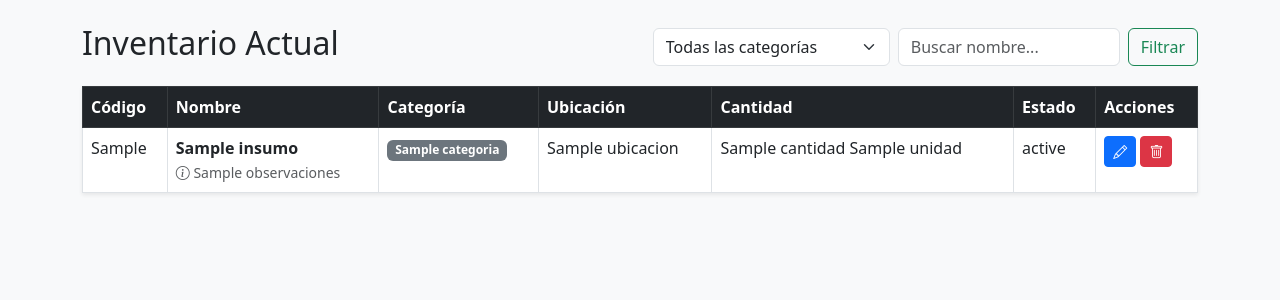
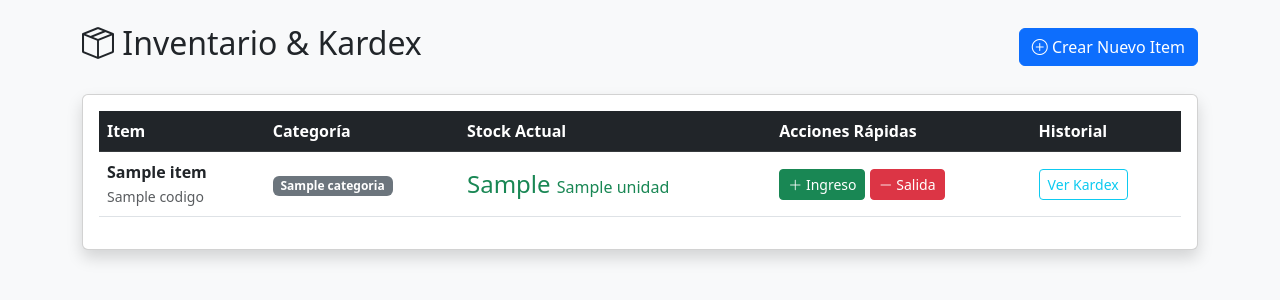
Before and after one commit to saolos12/mining-inventory-system, a Python web app: template templates/inventario.html in a window 1280 px wide. Shown: the part 56-356 px from the top of the page. Run offline with Jinja, Linux system fonts and the light colour scheme; the template is opened without the code that fills it: most values are stand-ins (such as "Sample title", 1, 10 or a date in 2020).

Commit message:
Revamp inventory page with new layout and features
Updated the inventory page layout and added new features for item management.

```diff
--- a/templates/inventario.html
+++ b/templates/inventario.html
@@ -1,53 +1,103 @@
 {% extends "base.html" %}
 
 {% block content %}
-<div class="d-flex justify-content-between align-items-center mb-3">
-    <h2>Inventario Actual</h2>
-
-    <form class="d-flex" action="{{ url_for('inventory.lista') }}" method="GET">
-        <select name="categoria" class="form-select me-2">
-            <option value="Todas">Todas las categorías</option>
-            {% for cat in categorias %}
-                <option value="{{ cat[0] }}">{{ cat[0] }}</option>
-            {% endfor %}
-        </select>
-        <input class="form-control me-2" type="search" placeholder="Buscar nombre..." name="search">
-        <button class="btn btn-outline-success" type="submit">Filtrar</button>
-    </form>
+<div class="d-flex justify-content-between align-items-center mb-4">
+    <h2><i class="bi bi-box-seam"></i> Inventario & Kardex</h2>
+    <a href="{{ url_for('inventory.agregar') }}" class="btn btn-primary">
+        <i class="bi bi-plus-circle"></i> Crear Nuevo Item
+    </a>
 </div>
 
-<table class="table table-hover table-bordered shadow-sm bg-white">
+<div class="card shadow">
+    <div class="card-body">
+        <table class="table table-hover align-middle">
             <thead class="table-dark">
                 <tr>
-            <th>Código</th>
-            <th>Nombre</th>
+                    <th>Item</th>
                     <th>Categoría</th>
-            <th>Ubicación</th>
-            <th>Cantidad</th>
-            <th>Estado</th>
-            <th>Acciones</th>
+                    <th>Stock Actual</th>
+                    <th>Acciones Rápidas</th>
+                    <th>Historial</th>
                 </tr>
             </thead>
             <tbody>
-        {% for insumo in insumos %}
+                {% for item in insumos %}
                 <tr>
-            <td>{{ insumo.codigo_interno }}</td>
                     <td>
-                <strong>{{ insumo.nombre }}</strong>
-                {% if insumo.observaciones %}
-                <br><small class="text-muted"><i class="bi bi-info-circle"></i> {{ insumo.observaciones }}</small>
-                {% endif %}
+                        <strong>{{ item.nombre }}</strong><br>
+                        <small class="text-muted">{{ item.codigo }}</small>
                     </td>
-            <td><span class="badge bg-secondary">{{ insumo.categoria }}</span></td>
-            <td>{{ insumo.ubicacion }}</td>
-            <td>{{ insumo.cantidad }} {{ insumo.unidad }}</td>
-            <td>{{ insumo.estado }}</td>
+                    <td><span class="badge bg-secondary">{{ item.categoria }}</span></td>
                     <td>
-                <a href="{{ url_for('inventory.editar', id=insumo.id) }}" class="btn btn-sm btn-primary"><i class="bi bi-pencil"></i></a>
-                <a href="{{ url_for('inventory.eliminar', id=insumo.id) }}" class="btn btn-sm btn-danger" onclick="return confirm('¿Seguro que quieres eliminar este item?')"><i class="bi bi-trash"></i></a>
+                        <h4 class="m-0
+                            {% if item.cantidad_actual < 10 %}text-danger{% else %}text-success{% endif %}">
+                            {{ item.cantidad_actual }} <small class="fs-6">{{ item.unidad }}</small>
+                        </h4>
+                    </td>
+                    <td>
+                        <button type="button" class="btn btn-success btn-sm" data-bs-toggle="modal" data-bs-target="#modalMovimiento"
+                                onclick="configurarModal('{{ item.id }}', '{{ item.nombre }}', 'ENTRADA')">
+                            <i class="bi bi-plus-lg"></i> Ingreso
+                        </button>
+
+                        <button type="button" class="btn btn-danger btn-sm" data-bs-toggle="modal" data-bs-target="#modalMovimiento"
+                                onclick="configurarModal('{{ item.id }}', '{{ item.nombre }}', 'SALIDA')">
+                            <i class="bi bi-dash-lg"></i> Salida
+                        </button>
+                    </td>
+                    <td>
+                        <a href="#" class="btn btn-outline-info btn-sm">Ver Kardex</a>
                     </td>
                 </tr>
                 {% endfor %}
             </tbody>
         </table>
+    </div>
+</div>
+
+<div class="modal fade" id="modalMovimiento" tabindex="-1">
+    <div class="modal-dialog">
+        <div class="modal-content">
+            <form action="{{ url_for('inventory.movimiento') }}" method="POST">
+                <div class="modal-header">
+                    <h5 class="modal-title" id="modalTitulo">Registrar Movimiento</h5>
+                    <button type="button" class="btn-close" data-bs-dismiss="modal"></button>
+                </div>
+                <div class="modal-body">
+                    <input type="hidden" name="insumo_id" id="insumoIdInput">
+                    <input type="hidden" name="tipo" id="tipoInput">
+
+                    <div class="mb-3">
+                        <label class="form-label">Cantidad</label>
+                        <input type="number" name="cantidad" class="form-control" required min="1">
+                    </div>
+                    <div class="mb-3">
+                        <label class="form-label">Motivo / Referencia</label>
+                        <input type="text" name="motivo" class="form-control" placeholder="Ej: Factura Compra #554 ó Entrega Turno Noche" required>
+                    </div>
+                </div>
+                <div class="modal-footer">
+                    <button type="button" class="btn btn-secondary" data-bs-dismiss="modal">Cancelar</button>
+                    <button type="submit" class="btn btn-primary">Confirmar</button>
+                </div>
+            </form>
+        </div>
+    </div>
+</div>
+
+<script>
+    function configurarModal(id, nombre, tipo) {
+        document.getElementById('insumoIdInput').value = id;
+        document.getElementById('tipoInput').value = tipo;
+
+        const titulo = document.getElementById('modalTitulo');
+        if (tipo === 'ENTRADA') {
+            titulo.innerText = '🟢 Recibir Stock: ' + nombre;
+            titulo.className = 'modal-title text-success';
+        } else {
+            titulo.innerText = '🔴 Despachar Stock: ' + nombre;
+            titulo.className = 'modal-title text-danger';
+        }
+    }
+</script>
 {% endblock %}
```
Lines whose indentation alone changed are shown as unchanged.
